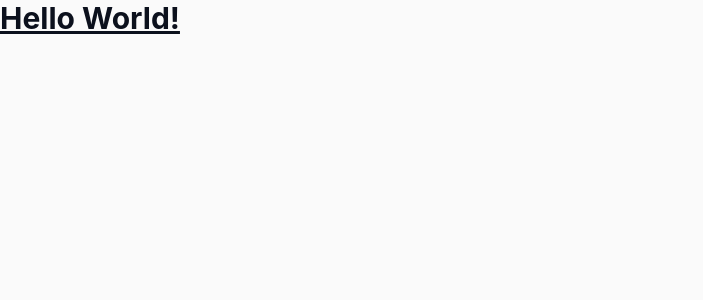
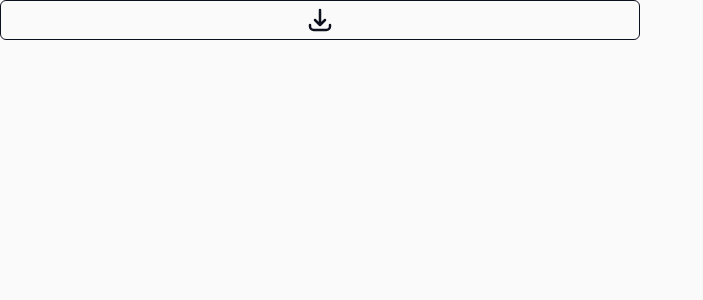
Before and after one commit to danielgbatista/portfolio, a React (Vite) app: page / in a window 1280 px wide. Shown: the top 300 px of the page, without its empty margins (0-703 px from the left). Built offline with nearby package versions, Linux system fonts and the light colour scheme.

Commit message:
:construction: add variants and icons in button component

```diff
--- a/src/App.tsx
+++ b/src/App.tsx
@@ -1,6 +1,9 @@
+import Button from "@atoms/button";
+import { HiOutlineDownload } from "react-icons/hi";
+
 export function App() {
   return <h1 className="text-3xl font-bold underline">
-    Hello World!
+    <Button icon={<HiOutlineDownload size={30}/>} variant={"outline"}/>
   </h1>;
 }
 
--- a/src/atomic-component/atom/button/index.tsx
+++ b/src/atomic-component/atom/button/index.tsx
@@ -1,24 +1,54 @@
 import { ReactElement } from "react";
-import { ButtonProps } from "./interface";
+import { tv } from 'tailwind-variants';
+import ButtonProps from "./interface";
 
-export const Button: React.FC<ButtonProps> = ({ ...props }) => {
+const Button: React.FC<ButtonProps> = ({ ...props }) => {
+    const button = tv({
+            base: 'px-1 py-1 rounded-md',
+            variants: {
+                variant: {
+                    primary : 'bg-primary text-white',
+                    outline : 'bg-transparent border border-primary text-primary',
+                },
+                size: {
+                    sm: 'w-full text-sm',
+                    md: 'w-[50%] text-base',
+                    lg: 'w-20 text-lg'
+                }
+            },
+        },
+        {
+            responsiveVariants: ['mobile', 'laptop', 'desktop']
+        }
+    );
+
     const presentChild = () :ReactElement => {
         let icon: ReactElement = props.icon != null ? props.icon : <></>;
         let text: string = props.text != null ? props.text : "";
 
         return (
-            <span className="flex items-center justify-center">
-                {props.variant === 'iconLeft' && icon}
+            <span className="flex gap-2 items-center justify-center">
+                {props.iconPosition === 'left' && text && icon}
                 {!text && icon}
                 {text}
-                {props.variant === 'iconRight' && icon}
+                {props.iconPosition === 'right' && text && icon}
             </span>
         );
     }
 
     return (
-        <button>
+        <button className={button({
+            variant: props.variant,
+            size: {
+              initial: 'sm',
+              mobile: 'sm',
+              laptop: 'md',
+              desktop: 'lg',
+            },
+          })}>
             {presentChild()}
         </button>
     );
 }
+
+export default Button;
```
Also changed, not shown: src/atomic-component/atom/button/interface.ts (+7 -6 lines).
